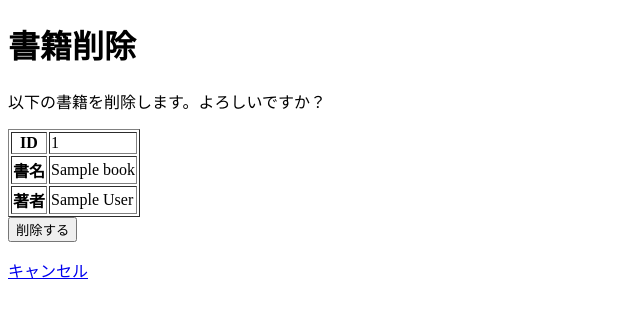
After one commit to ht-portfolio/bookshelf, a Flask app: template templates/book_delete.html in a window 1280 px wide. The commit adds this page. Shown: the top 318 px of the page, without its empty margins (0-640 px from the left). Run offline with Flask 3, Linux system fonts and the light colour scheme; the template is opened without the code that fills it: most values are stand-ins (such as "Sample title", 1, 10 or a date in 2020).

Commit message:
add book delete feature

```diff
--- a/app.py
+++ b/app.py
@@ -1,7 +1,13 @@
 # app.py
 
-from flask  import Flask, render_template, request
-from db     import add_book, get_all_books, get_book_by_id, update_book
+from flask  import Flask, render_template, request, redirect, url_for
+from db     import (
+    add_book,
+    get_all_books,
+    get_book_by_id,
+    update_book,
+    delete_book,
+)
 from models import Book
 
 app = Flask(__name__)
@@ -63,6 +69,18 @@ def edit_book(book_id):
 
     return render_template("book_edit.html", book=book)
 
+@app.route("/books/<int:book_id>/delete", methods=["GET", "POST"])
+def delete_book_view(book_id):
+    book = get_book_by_id(book_id)
+
+    if book is None:
+        return "指定された書籍は存在しません。", 404
+
+    if request.method == "POST":
+        delete_book(book_id)
+        return redirect(url_for("book_list"))
+
+    return render_template("book_delete.html", book=book)
 
 if __name__ == "__main__":
     app.run(host="0.0.0.0", port=5001, debug=True)
--- /dev/null
+++ b/templates/book_delete.html
@@ -0,0 +1,31 @@
+<!DOCTYPE html>
+<html lang="ja">
+    <head>
+        <meta charset="URF-8">
+        <title>書籍削除</title>
+    </head>
+    <book>
+        <h1>書籍削除</h1>
+        <p>以下の書籍を削除します。よろしいですか？</p>
+        <table border="1">
+            <tr>
+                <th>ID</th>
+                <td>{{ book.id }}</td>
+            </tr>
+            <tr>
+                <th>書名</th>
+                <td>{{ book.title }}</td>
+            </tr>
+            <tr>
+                <th>著者</th>
+                <td>{{ book.author }}</td>
+            </tr>
+        </table>
+        <form method="POST">
+            <button type="submit">削除する</button>
+        </form>
+        <p>
+            <a href="/books/{{ book.id }}">キャンセル</a>
+        </p>
+    </book>
+</html>
--- a/templates/book_detail.html
+++ b/templates/book_detail.html
@@ -11,6 +11,9 @@
         </p>
         <p>
             <a href="/books/{{ book.id }}/edit">この書籍を編集する</a>
+        </p>
+        <p>
+            <a href="/books/{{ book.id }}/delete">この書籍を削除する</a>
         </p>
         <table border="1">
             <tr>
```
Also changed, not shown: db.py (+12 -0 lines).
